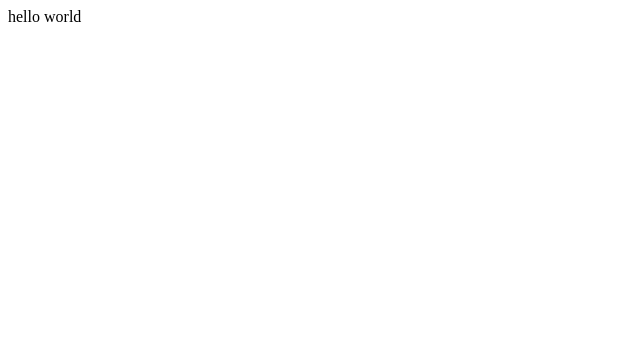
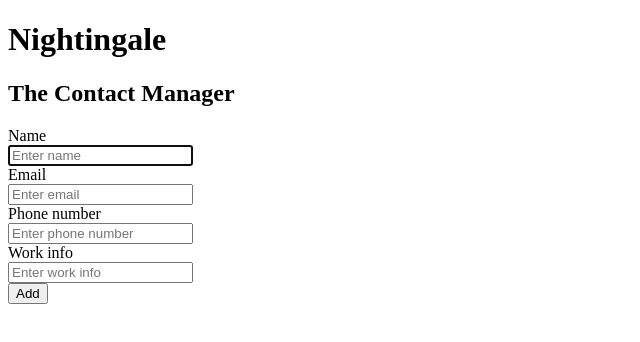
Before and after one commit to sudeep-23-11/Nightingale, a React (Create React App) app: page / in a window 1280 px wide. Shown: the top 342 px of the page, without its empty margins (0-640 px from the left). Built offline with nearby package versions, Linux system fonts and the light colour scheme.

Commit message:
made templates of header and add contact components

```diff
--- a/src/App.js
+++ b/src/App.js
@@ -1,7 +1,13 @@
+import Header from "./components/Header";
+import AddContact from "./components/AddContact";
+import ContactList from "./components/ContactList";
+
 function App() {
   return (
     <div>
-      hello world
+      <Header />
+      <AddContact />
+      <ContactList />
     </div>
   );
 }
--- /dev/null
+++ b/src/components/AddContact.jsx
@@ -0,0 +1,17 @@
+import React from 'react'
+
+export default function AddContact() {
+    return (
+        <div>
+            <label htmlFor="name">Name</label><br />
+            <input type="text" name='name' placeholder='Enter name' autoFocus/><br />
+            <label htmlFor="email">Email</label><br />
+            <input type="email" name='email' placeholder='Enter email'/><br />
+            <label htmlFor="phone">Phone number</label><br />
+            <input type="tel" name='phone' placeholder='Enter phone number' maxLength={10}/><br />
+            <label htmlFor="work">Work info</label><br />
+            <input type="text" name='work' placeholder='Enter work info'/><br />
+            <button type="submit">Add</button>
+        </div>
+    )
+}
--- /dev/null
+++ b/src/components/ContactList.jsx
@@ -0,0 +1,9 @@
+import React from 'react'
+
+export default function ContactList() {
+    return (
+        <div>
+
+        </div>
+    )
+}
--- /dev/null
+++ b/src/components/Header.jsx
@@ -0,0 +1,10 @@
+import React from 'react'
+
+export default function Header() {
+    return (
+        <div>
+            <h1>Nightingale</h1>
+            <h2>The Contact Manager</h2>
+        </div>
+    )
+}
```
